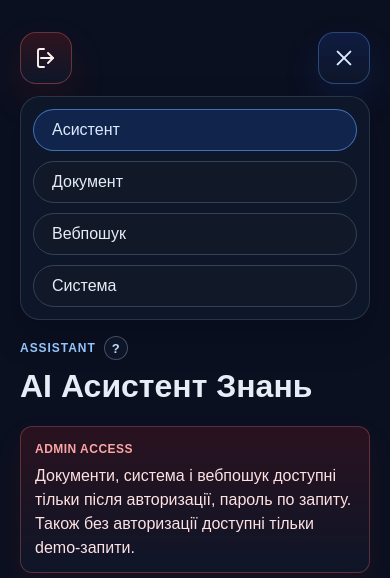
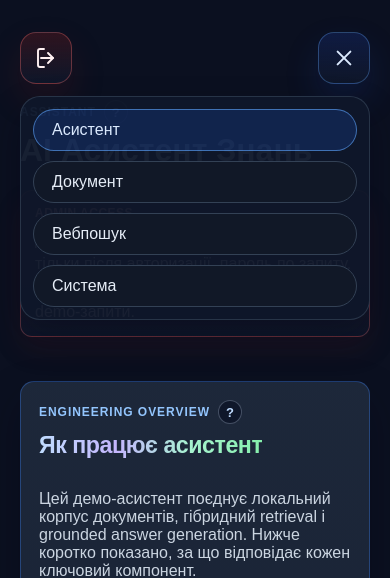
Before and after one commit to drhtka/AI-Knowledge-Assistant, a FastAPI app: page / in a window 390 px wide, after a click that opens the changed part; the page is wider, and only the part inside the window is pictured. Shown: the top 578 px of that part. Run offline with FastAPI, Linux system fonts and the light colour scheme.

Commit message:
prevent mobile nav from shifting page content

```diff
--- a/static/css/pages/responsive.css
+++ b/static/css/pages/responsive.css
@@ -2,6 +2,7 @@
     .page-header-top {
         flex-direction: row;
         align-items: center;
+        position: relative;
     }
 
     .page-nav-toggle {
@@ -11,9 +12,12 @@
 
     .page-nav {
         display: none;
+        position: absolute;
+        top: calc(100% + 12px);
+        left: 0;
+        right: 0;
+        box-sizing: border-box;
         width: 100%;
-        box-sizing: border-box;
-        order: 3;
         flex-direction: column;
         align-items: stretch;
         justify-content: flex-start;
@@ -23,6 +27,7 @@
         border-radius: 20px;
         background: rgba(15, 23, 42, 0.96);
         box-shadow: 0 16px 34px rgba(2, 6, 23, 0.32);
+        z-index: 30;
     }
 
     .page-nav.is-open {
```
